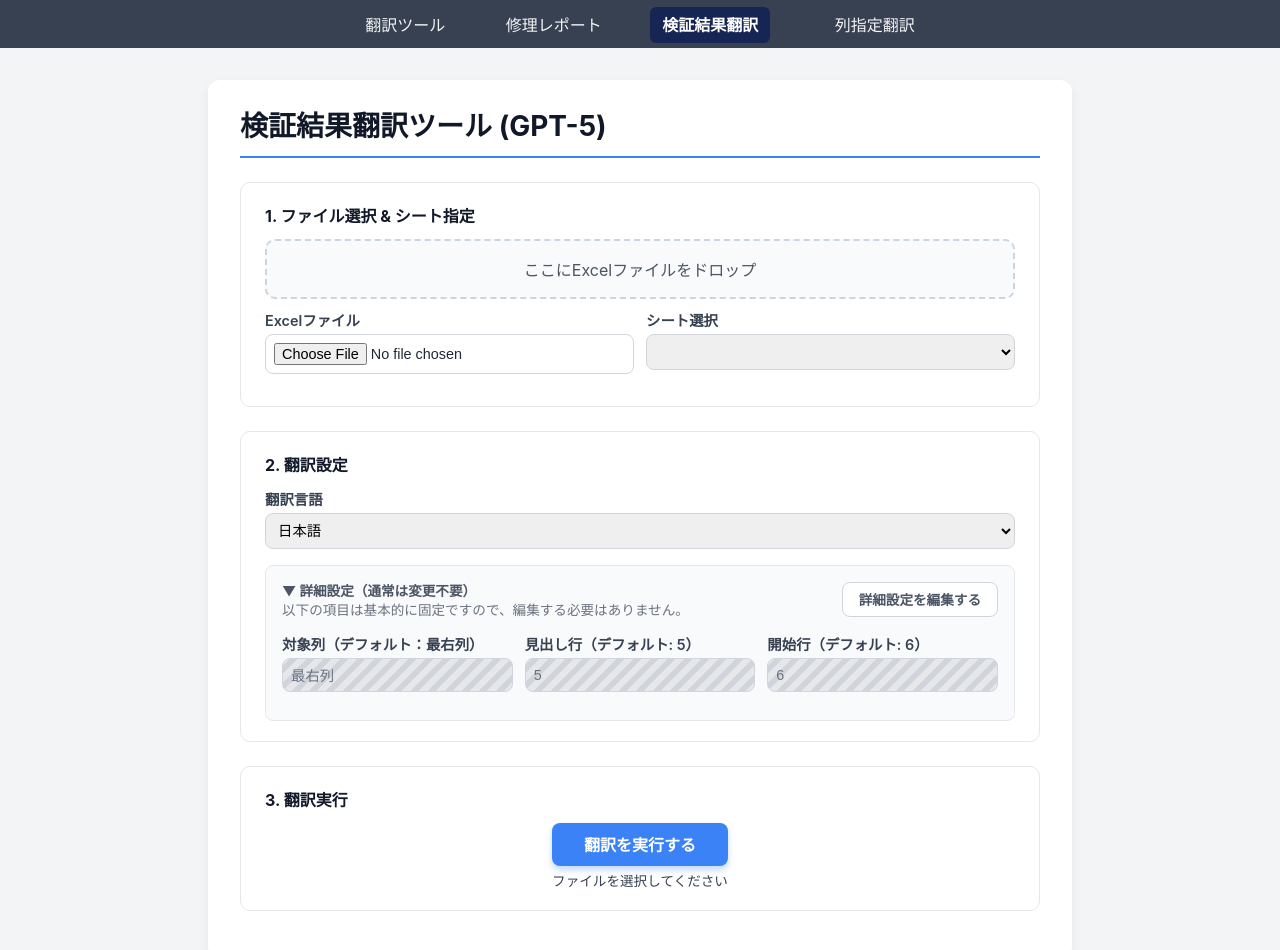
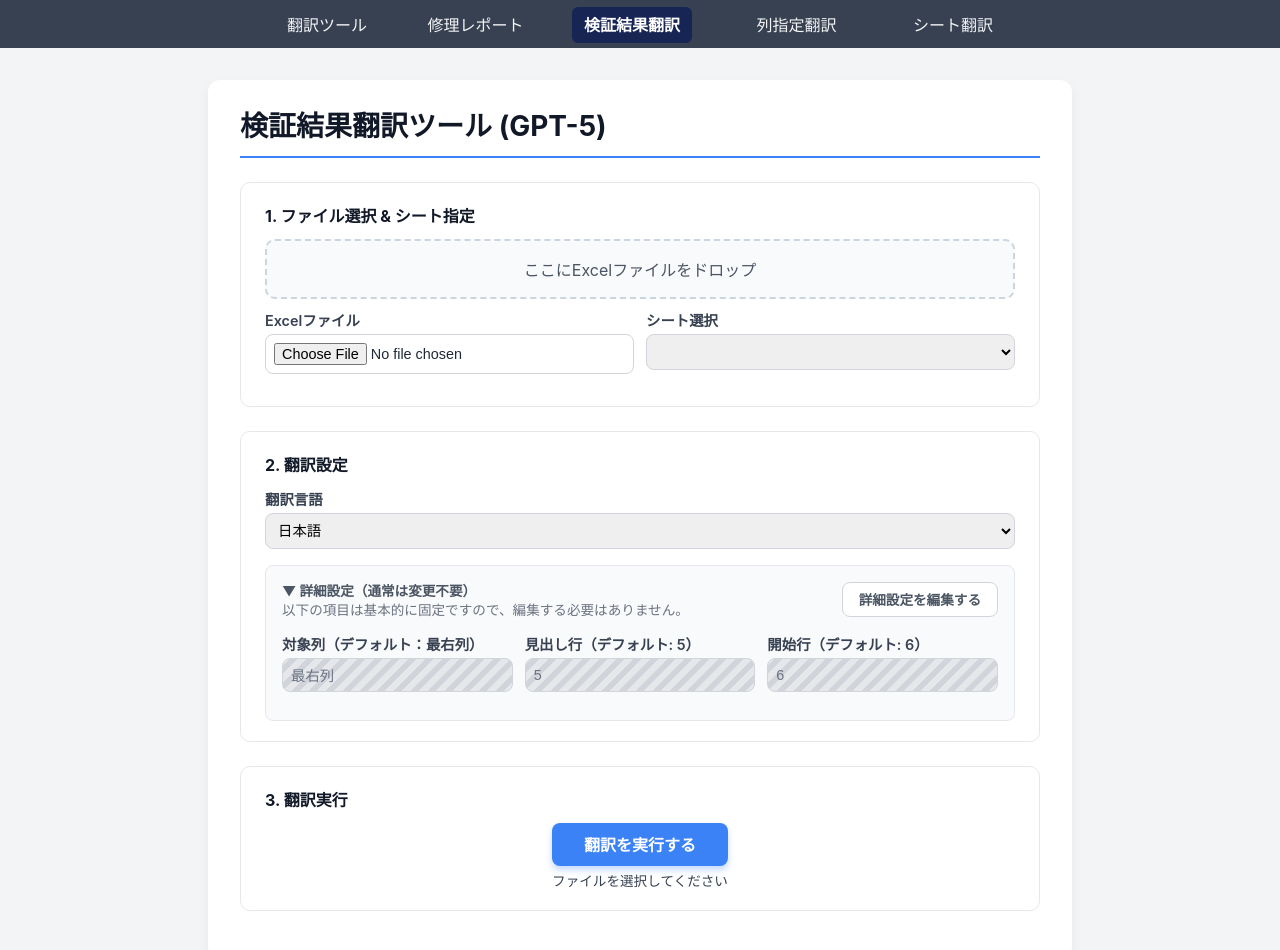
Before and after one commit to Ishimoto-3r/translation-tool, a website: page verify.html in a window 1280 px wide. Drawn offline with nearby package versions, Linux system fonts and the light colour scheme.

Commit message:
Update verify.html

```diff
--- a/verify.html
+++ b/verify.html
@@ -130,6 +130,7 @@
   <a href="/report.html">修理レポート</a>
   <a href="/verify.html" class="active">検証結果翻訳</a>
 　<a href="/column-translate.html">列指定翻訳</a>
+　<a href="/sheet-translate.html">シート翻訳</a>
 </nav>
 
 <div class="container">
```
